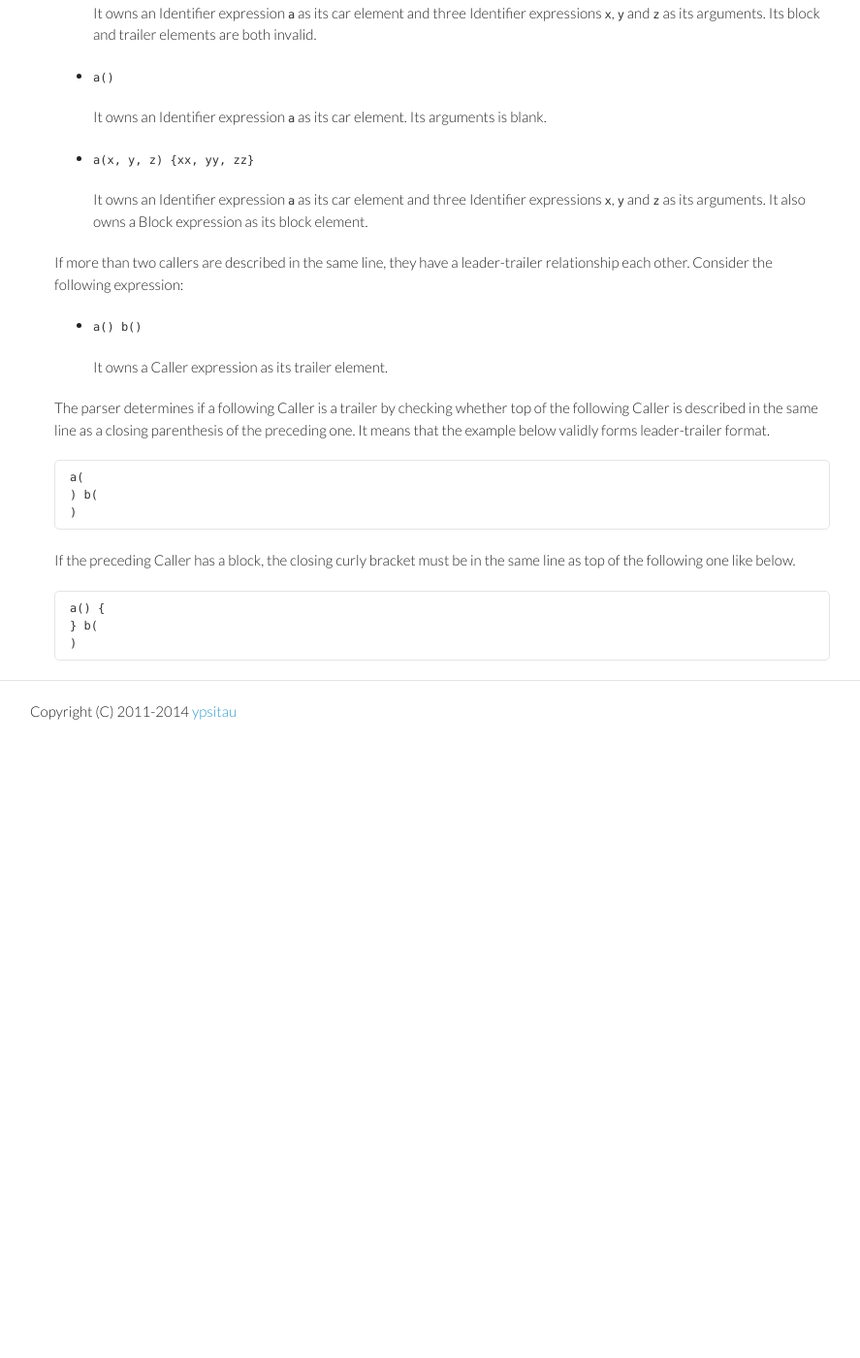
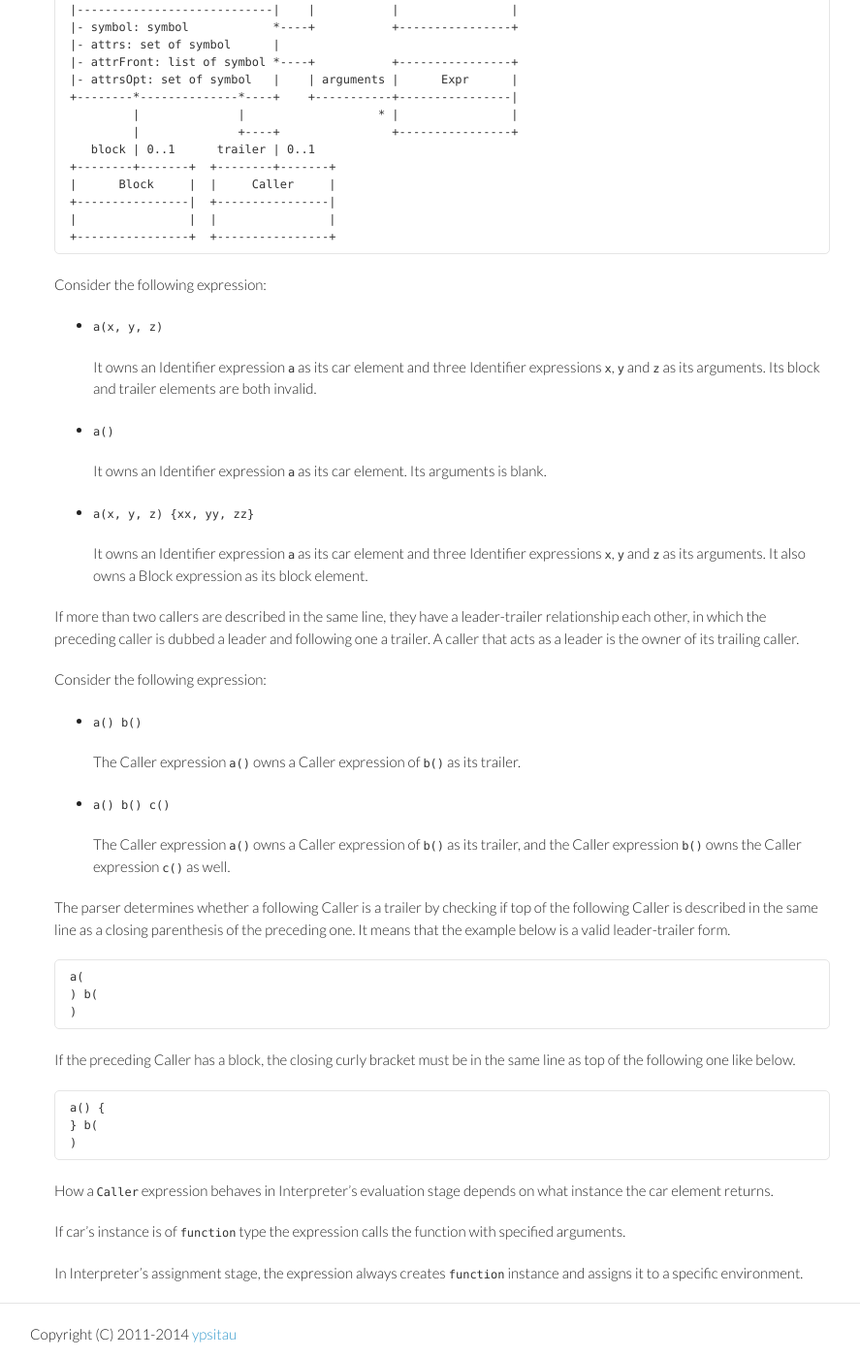
Before and after one commit to rudidude86/gura-lang.github.io, a Jekyll site: the page built from documents/Syntax.md, in a window 1280 px wide and 1400 px high, scrolled down 14746 px. Shown: the whole window at 97% size, without its empty margins (184-1071 px from the left). Built offline with Jekyll 4.4.1, drawn with Linux system fonts in a browser that asks for light colours; Markdown is read by kramdown in place of the engine named in the settings; before the commit the page ends 15503 px from its top, so only the background shows below that; some of the changed text lies outside the part shown.

Commit message:
updated documents

```diff
--- a/documents/Syntax.md
+++ b/documents/Syntax.md
@@ -724,6 +724,23 @@ Consider the following expression:
   It owns an Identifier expression `a` as its car element
   and three Identifier expressions `x`, `y` and `z` as its indices.
 
+How an `Indexer` expression behaves in Interpreter's evaluation and assignment stage
+depends on what instance the car element returns.
+
+If car's instance is of `list` type:
+
+* **Evaluation:** the expression seeks the list's content at specified positions by indices.
+* **Assignment:** modifies or adds the list's content at specified positions by indices.
+
+In these cases, indices values are expected to be of `number` type.
+
+If car's instance is of `dict` type:
+
+* **Evaluation:** the expression seeks the dictionary's content using indices as the keys.
+* **Assignment:** modifies or adds the dictionary's values associated with specified keys by indices.
+
+In these cases, indices values are expected to be of `number`, `string` or `symbol` type.
+
 
 ### {{ page.chapter }}.3.15. Caller
 
@@ -776,17 +793,25 @@ Consider the following expression:
   It also owns a Block expression as its block element.
 
 If more than two callers are described in the same line,
-they have a leader-trailer relationship each other.
+they have a leader-trailer relationship each other,
+in which the preceding caller is dubbed a leader and following one a trailer.
+A caller that acts as a leader is the owner of its trailing caller.
+
 Consider the following expression:
 
 * `a() b()`
 
-  It owns a Caller expression as its trailer element.
+  The Caller expression `a()` owns a Caller expression of `b()` as its trailer.
 
-The parser determines if a following Caller is a trailer
-by checking whether top of the following Caller is described in the same line
+* `a() b() c()`
+
+  The Caller expression `a()` owns a Caller expression of `b()` as its trailer,
+  and the Caller expression `b()` owns the Caller expression `c()` as well.
+
+The parser determines whether a following Caller is a trailer
+by checking if top of the following Caller is described in the same line
 as a closing parenthesis of the preceding one.
-It means that the example below validly forms leader-trailer format.
+It means that the example below is a valid leader-trailer form.
 
     a(
     ) b(
@@ -798,3 +823,12 @@ as top of the following one like below.
     a() {
     } b(
     )
+
+How a `Caller` expression behaves in Interpreter's evaluation stage
+depends on what instance the car element returns.
+
+If car's instance is of `function` type
+the expression calls the function with specified arguments.
+
+In Interpreter's assignment stage,
+the expression always creates `function` instance and assigns it to a specific environment.
```
